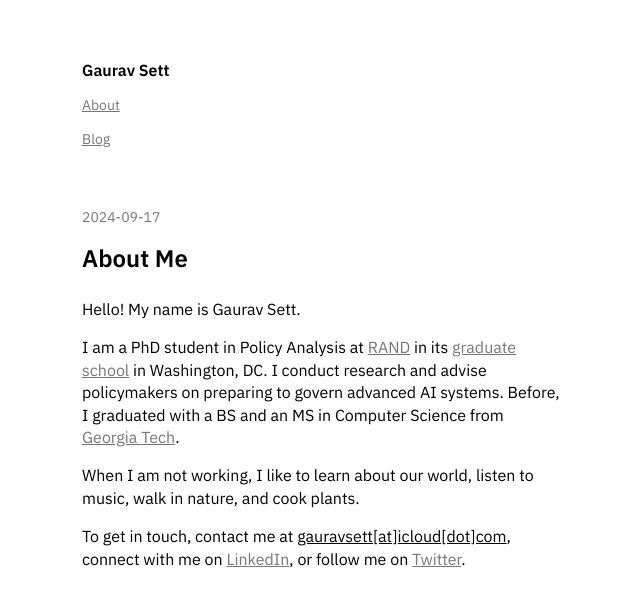
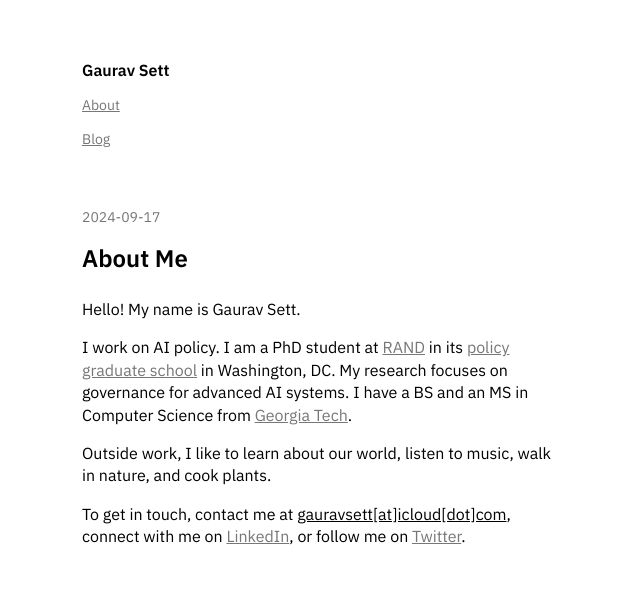
Before and after one commit to gauravsett/website, a Jekyll site: the page built from index.md, in a window 1280 px wide. Shown: the top 607 px of the page, without its empty margins (318-958 px from the left). Built offline with Jekyll 4.4.1, drawn with Linux system fonts in a browser that asks for light colours.

Commit message:
Update index

```diff
--- a/index.md
+++ b/index.md
@@ -9,9 +9,10 @@ last_modified_at: 2024-09-17
 
 Hello! My name is Gaurav Sett.
 
-I am a PhD student in Policy Analysis at [RAND](https://rand.org) in its [graduate school](https://www.pardeerand.edu) in Washington, DC. I conduct research and advise policymakers on preparing to govern advanced AI systems. Before, I graduated with a BS and an MS in Computer Science from [Georgia Tech](https://cc.gatech.edu).
+I work on AI policy. I am a PhD student at [RAND](https://rand.org){:target="_blank"} in its [policy graduate school](https://www.pardeerand.edu){:target="_blank"} in Washington, DC.
+My research focuses on governance for advanced AI systems.
+I have a BS and an MS in Computer Science from [Georgia Tech](https://cc.gatech.edu){:target="_blank"}.
 
-When I am not working,
-I like to learn about our world, listen to music, walk in nature, and cook plants.
+Outside work, I like to learn about our world, listen to music, walk in nature, and cook plants.
 
 To get in touch, contact me at <u>gauravsett[at]icloud[dot]com</u>, connect with me on [LinkedIn](https://www.linkedin.com/in/gauravsett/){:target="_blank"}, or follow me on [Twitter](https://x.com/gauravsett){:target="_blank"}.
```
